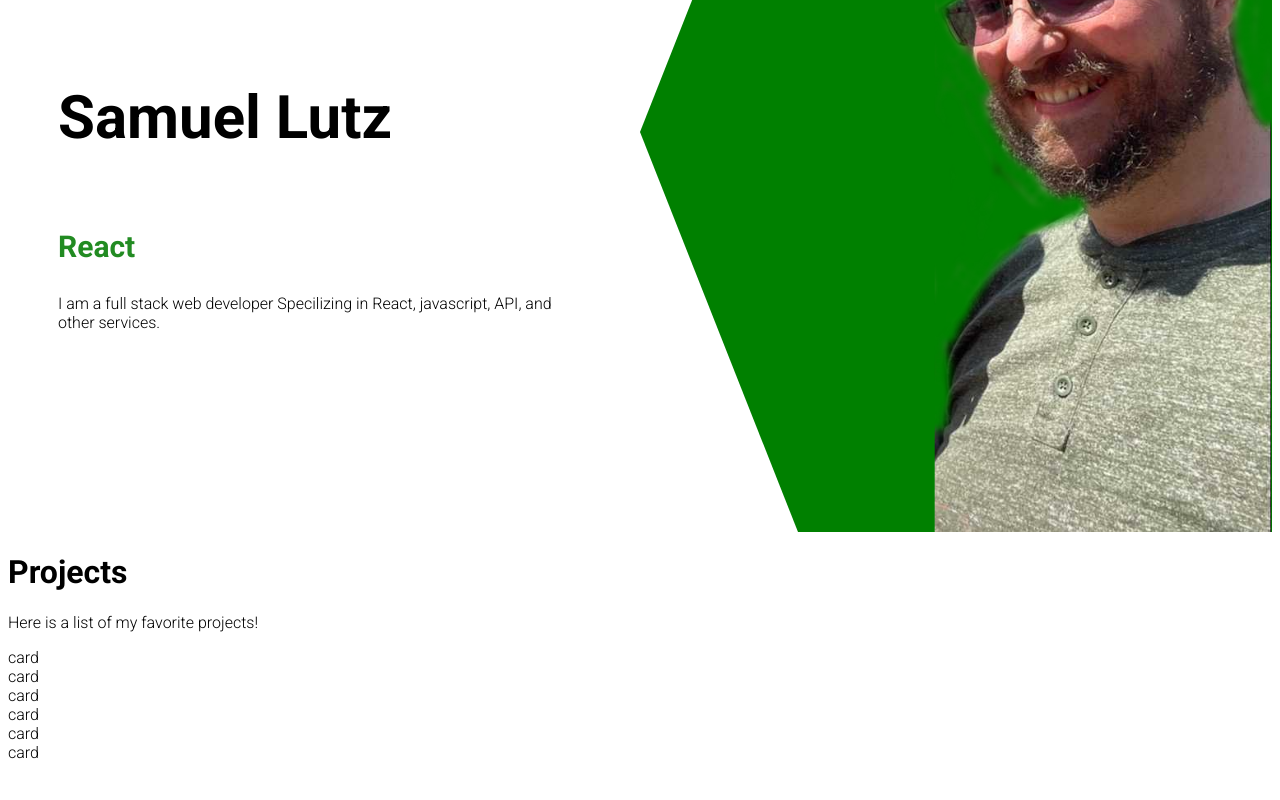
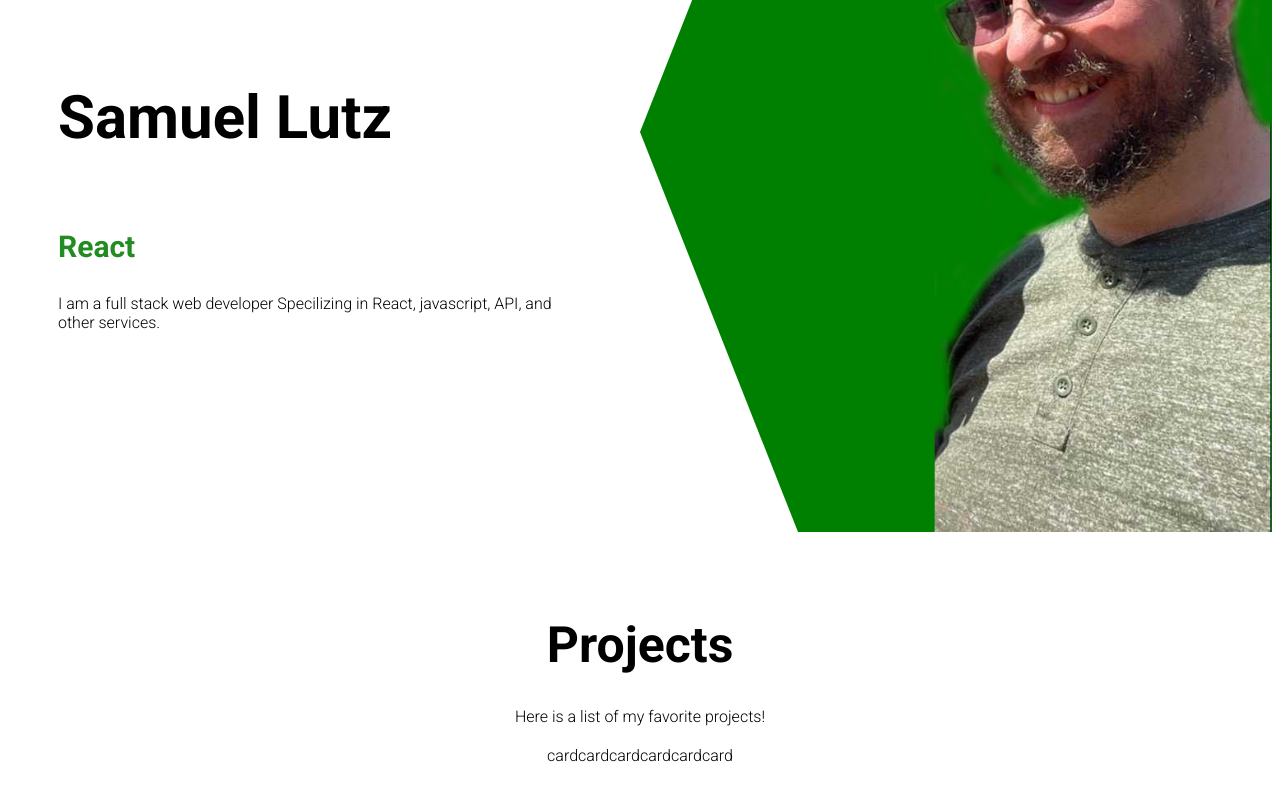
Before and after one commit to samuellutz/React-Portfolio, a React (Create React App) app in the folder my-app/: page / in a window 1280 px wide. Shown: the part 276-1076 px from the top of the page. Before the commit the page ends 1046 px from the top, so only its background shows below. Built offline with nearby package versions, Linux system fonts and the light colour scheme; the HTML template or start-up script is replaced by a standard one; a web font is replaced by a local one.

Commit message:
working on css alignment

```diff
--- a/my-app/src/components/projectlist/projectlist.css
+++ b/my-app/src/components/projectlist/projectlist.css
@@ -1,3 +1,22 @@
 .pl{
+    padding: 50px 100px;
+    display: flex;
+    flex-direction: column;
+    align-items: center;
+    text-align: center;
+}
 
+.pl-text{
+    width: 60%;
 }
+
+.pl-title{
+    font-size: 50px;
+    font-weight: 600;
+}
+.pl-desc{
+    margin: 20px 0px;
+}
+.pl-list{
+    display: flex;
+}
```
